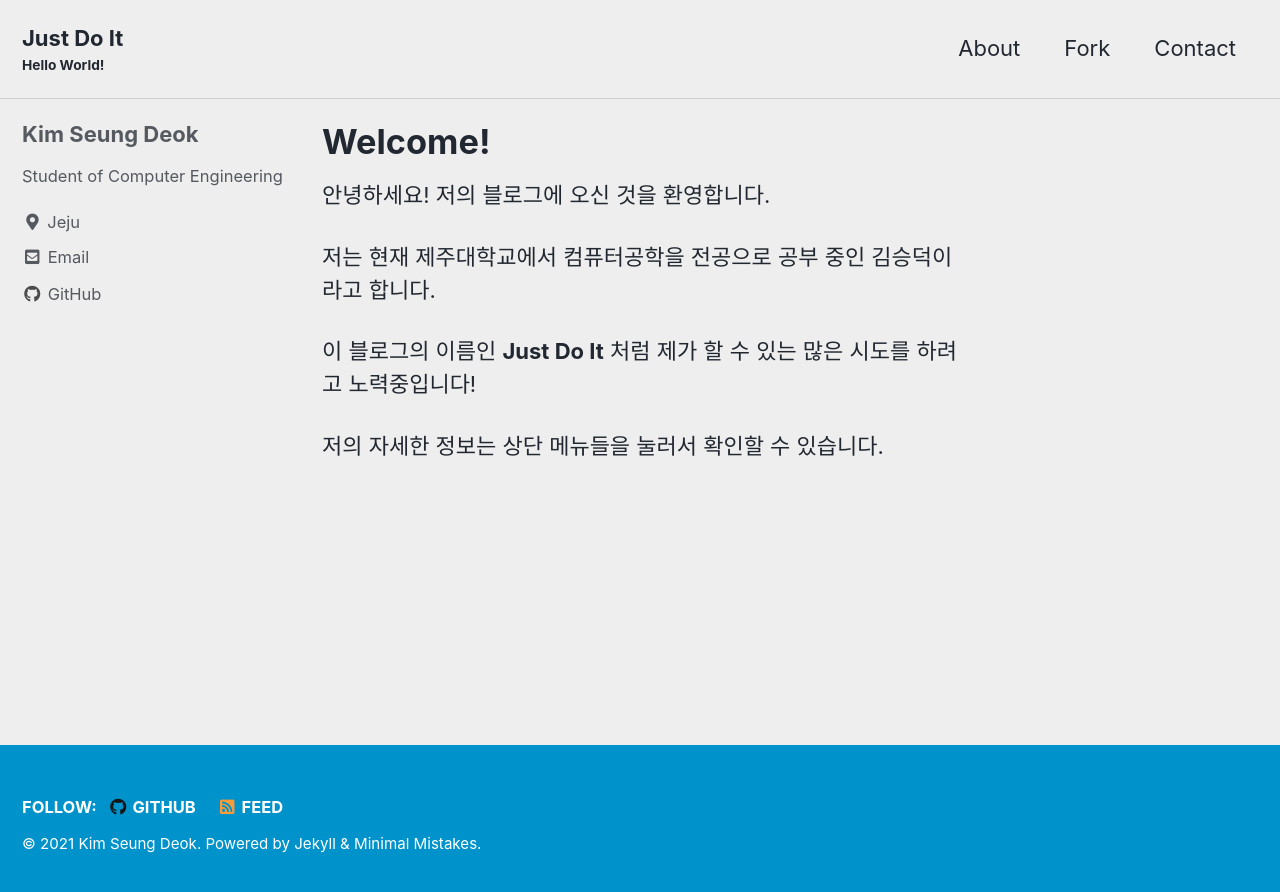
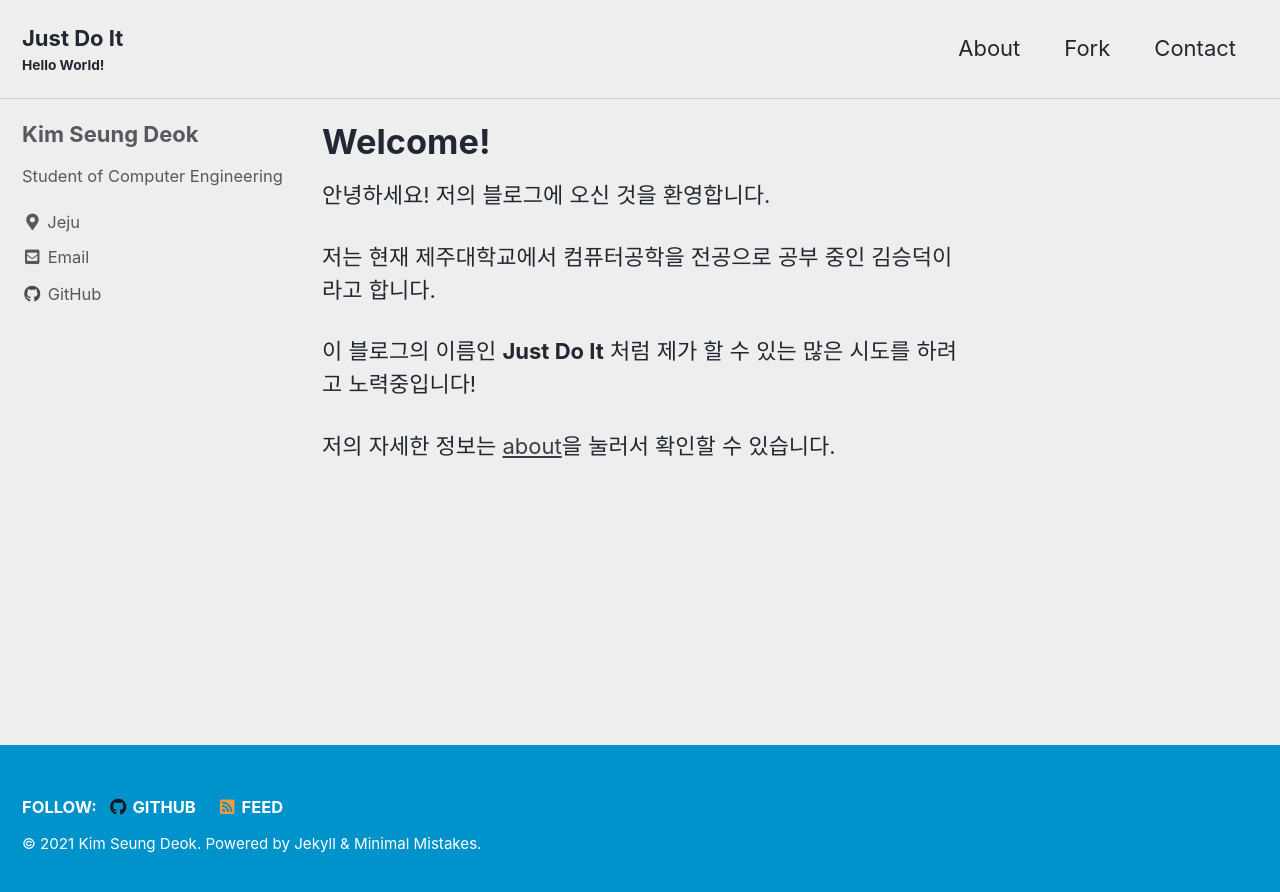
Before and after one commit to kimseungdeok/my-blog, a Jekyll site: the page built from index.md, in a window 1280 px wide. Shown: the top 892 px of the page. Built offline with Jekyll 4.4.1, drawn with Linux system fonts in a browser that asks for light colours; cached includes are drawn as plain includes.

Commit message:
홈화면 about

```diff
--- a/index.md
+++ b/index.md
@@ -9,4 +9,4 @@ author_profile: true
 
 이 블로그의 이름인 __Just Do It__ 처럼 제가 할 수 있는 많은 시도를 하려고 노력중입니다!
 
-저의 자세한 정보는 상단 메뉴들을 눌러서 확인할 수 있습니다.
+저의 자세한 정보는 [about](/_pages/about.md)을 눌러서 확인할 수 있습니다.
```
